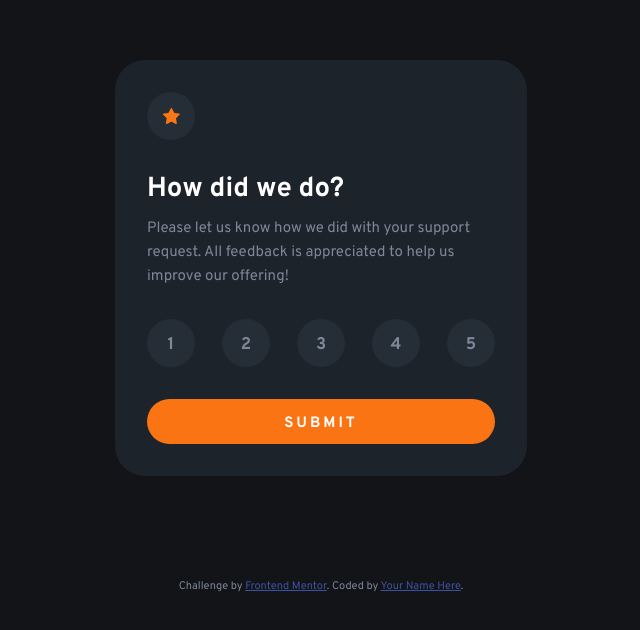
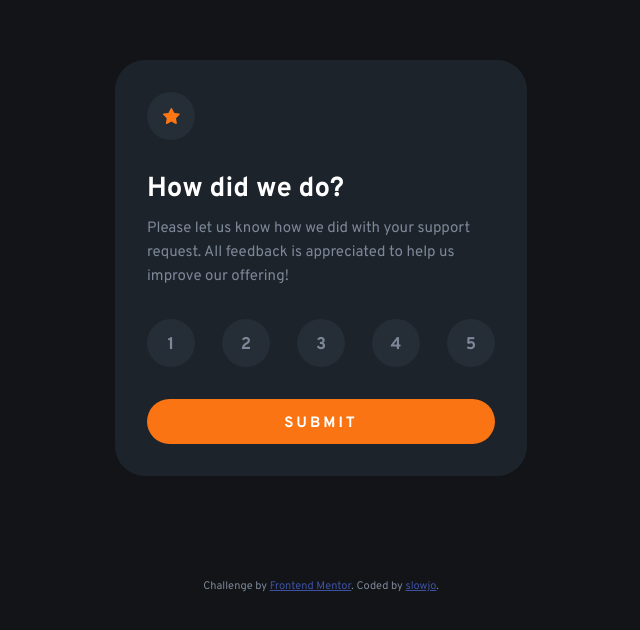
Before and after one commit to slowjo/FMInteractiveRatingComponent, a plain HTML site: page index.html in a window 1280 px wide. Shown: the part 132-762 px from the top of the page, without its empty margins (319-959 px from the left). Drawn offline with Linux system fonts and the light colour scheme.

Commit message:
link added

```diff
--- a/index.html
+++ b/index.html
@@ -96,7 +96,7 @@
 
 
   <footer class="attribution">
-    Challenge by <a href="https://www.frontendmentor.io?ref=challenge" target="_blank">Frontend Mentor</a>. Coded by <a href="#">Your Name Here</a>.
+    Challenge by <a href="https://www.frontendmentor.io?ref=challenge" target="_blank">Frontend Mentor</a>. Coded by <a href="https://github.com/slowjo">slowjo</a>.
   </footer>
 
   <script src="./app.js"></script>
```
